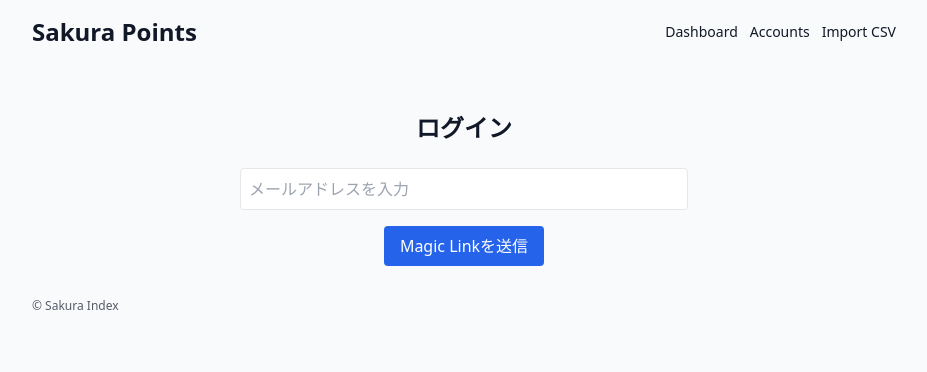
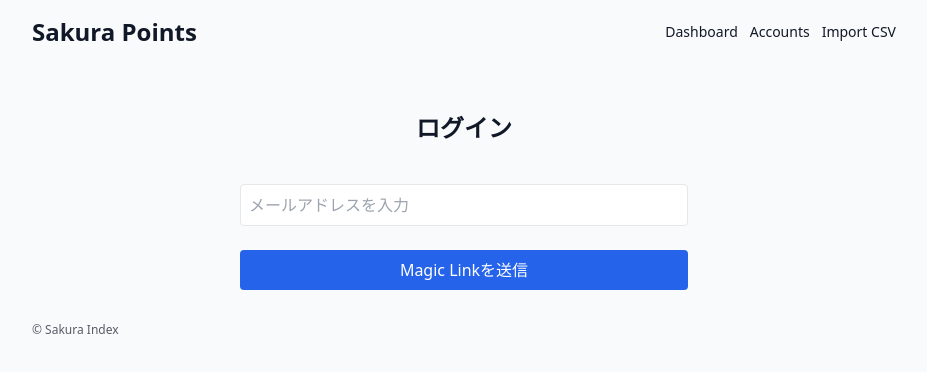
Before and after one commit to SakuraIndex/points-app, a Next.js app: page /login in a window 1280 px wide. Shown: the top 372 px of the page, without its empty margins (176-1103 px from the left). Built offline with nearby package versions, Linux system fonts and the light colour scheme; no server answers.

Commit message:
Update page.tsx

```diff
--- a/app/login/page.tsx
+++ b/app/login/page.tsx
@@ -5,21 +5,38 @@ import { supabase } from "@/lib/supabase";
 export default function LoginPage() {
   const [email, setEmail] = useState("");
   const [message, setMessage] = useState("");
+  const [loading, setLoading] = useState(false);
 
   const handleLogin = async () => {
+    setLoading(true);
+    setMessage("");
+
+    // あなたのVercelのURL（必ず https://〜/auth/callback で終わるように！）
+    const APP_URL = "https://points-app-96m3.vercel.app";
+
     const { error } = await supabase.auth.signInWithOtp({
       email,
       options: {
-        emailRedirectTo: "https://points-app-96m3.vercel.app/", // ←あなたのVercel URL
+        emailRedirectTo: `${APP_URL}/auth/callback`, // ✅ 修正：/auth/callback に
       },
     });
-    if (error) setMessage("送信に失敗しました：" + error.message);
-    else setMessage("ログインリンクをメールに送信しました。メールを確認してください。");
+
+    if (error) {
+      console.error(error);
+      setMessage("送信に失敗しました：" + error.message);
+    } else {
+      setMessage(
+        "ログインリンクをメールに送信しました。メールを確認して Magic Link をクリックしてください。"
+      );
+    }
+
+    setLoading(false);
   };
 
   return (
-    <div className="max-w-md mx-auto mt-16 space-y-4 text-center">
-      <h1 className="text-2xl font-bold mb-2">ログイン</h1>
+    <div className="max-w-md mx-auto mt-16 space-y-6 text-center">
+      <h1 className="text-2xl font-bold mb-4">ログイン</h1>
+
       <input
         type="email"
         placeholder="メールアドレスを入力"
@@ -27,13 +44,22 @@ export default function LoginPage() {
         onChange={(e) => setEmail(e.target.value)}
         className="border p-2 rounded w-full text-gray-900 bg-white"
       />
+
       <button
         onClick={handleLogin}
-        className="px-4 py-2 bg-blue-600 text-white rounded hover:bg-blue-700"
+        disabled={loading || !email}
+        className={`px-4 py-2 rounded text-white w-full ${
+          loading
+            ? "bg-gray-400 cursor-not-allowed"
+            : "bg-blue-600 hover:bg-blue-700"
+        }`}
       >
-        Magic Linkを送信
+        {loading ? "送信中..." : "Magic Linkを送信"}
       </button>
-      {message && <p className="text-sm text-gray-400 mt-2">{message}</p>}
+
+      {message && (
+        <p className="text-sm text-gray-300 mt-4 whitespace-pre-line">{message}</p>
+      )}
     </div>
   );
 }
```
